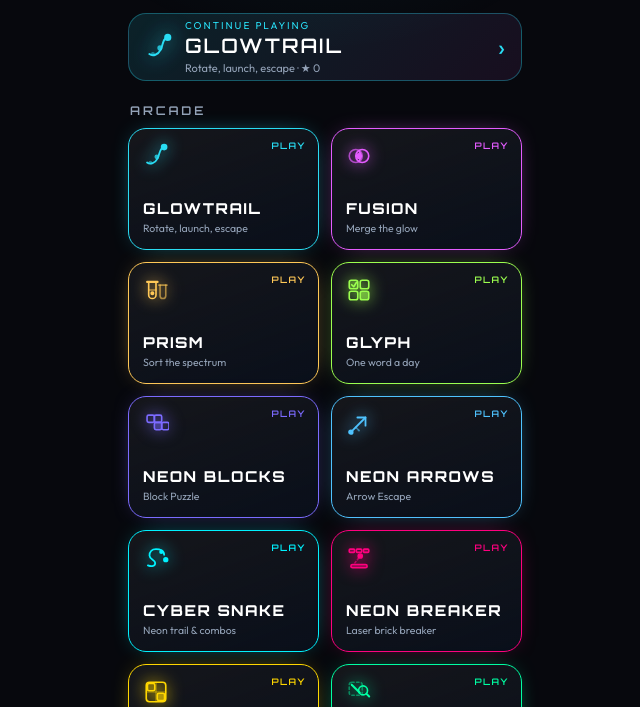
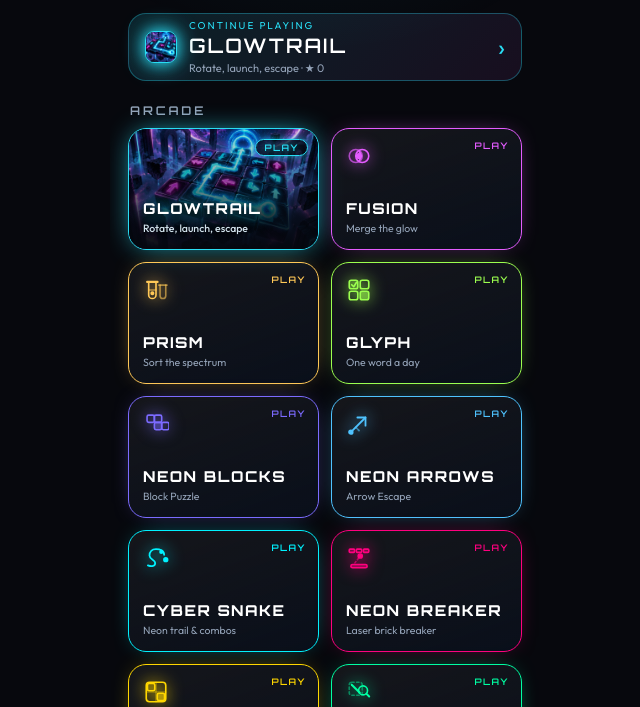
Before and after one commit to Rahman1080/MyGame, a website built with Vite: page index.html in a window 1280 px wide. Shown: the part 93-800 px from the top of the page, without its empty margins (315-955 px from the left). Built offline with nearby package versions, Linux system fonts and the light colour scheme; some packages are replaced by stand-ins of ours.

Commit message:
feat: add high-res 3D neon board thumbnail and icon for Glowtrail with overlay typography

```diff
--- a/src/platform/registry.ts
+++ b/src/platform/registry.ts
@@ -12,6 +12,7 @@ export const GAMES: GameDescriptor[] = [
       name: "GLOWTRAIL",
       tagline: "Rotate, launch, escape",
       icon: "trail",
+      thumbnail: "/glowtrail-thumb.jpg",
       accent: "#29DDF4",
       status: "ready",
       hasGauntlet: true,
--- a/src/platform/types.ts
+++ b/src/platform/types.ts
@@ -11,6 +11,7 @@ export interface GameMeta {
   name: string;
   tagline: string;
   icon: string;
+  thumbnail?: string;
   accent: string;
   status: "ready" | "soon";
   hasGauntlet: boolean;
--- a/src/platform/ui/launcher.ts
+++ b/src/platform/ui/launcher.ts
@@ -34,10 +34,18 @@ export function renderHome(root: HTMLElement, deps: HomeDeps, navigate: Navigate
   const cards = GAMES.map(({ meta }) => {
     const ready = meta.status === "ready";
     const label = `${escapeHtml(meta.name)} — ${escapeHtml(meta.tagline)}`;
-    return `<button class="arcade-card${ready ? "" : " soon"}" style="--accent:${meta.accent}" data-game="${meta.id}" ${
+    const hasThumb = Boolean(meta.thumbnail);
+    return `<button class="arcade-card${ready ? "" : " soon"}${hasThumb ? " has-thumb" : ""}" style="--accent:${meta.accent}" data-game="${meta.id}" ${
       ready ? "" : "disabled"
     } aria-label="${label}">
-      <div class="arcade-card-icon" aria-hidden="true">${getGameIcon(meta.id)}</div>
+      ${
+        hasThumb
+          ? `<div class="arcade-card-thumb" aria-hidden="true">
+               <img src="${meta.thumbnail}" alt="" class="arcade-thumb-img" />
+               <div class="arcade-thumb-scrim"></div>
+             </div>`
+          : `<div class="arcade-card-icon" aria-hidden="true">${getGameIcon(meta.id)}</div>`
+      }
       <span class="arcade-name">${escapeHtml(meta.name)}</span>
       <span class="arcade-tag">${escapeHtml(meta.tagline)}</span>
       <span class="arcade-state">${ready ? "PLAY" : "SOON"}</span>
@@ -59,7 +67,11 @@ export function renderHome(root: HTMLElement, deps: HomeDeps, navigate: Navigate
     </header>
 
     <button class="continue-card arcade-continue" data-act="continue">
-      <div class="continue-icon" style="color:${last.meta.accent}" aria-hidden="true">${getGameIcon(last.meta.id)}</div>
+      <div class="continue-icon" style="color:${last.meta.accent}" aria-hidden="true">${
+        last.meta.thumbnail
+          ? `<img src="${last.meta.thumbnail}" alt="" class="continue-thumb-img" />`
+          : getGameIcon(last.meta.id)
+      }</div>
       <span class="continue-text">
         <span class="k">CONTINUE PLAYING</span>
         <span class="lvl-big">${escapeHtml(last.meta.name)}</span>
--- a/src/styles/game.css
+++ b/src/styles/game.css
@@ -908,6 +908,80 @@ button:focus-visible,
 .arcade-card.soon .arcade-state { color: var(--dim); }
 .arcade-card.soon .arcade-name { color: var(--muted); }
 .arcade-card:not(.soon):active { transform: translateY(1px); }
+
+/* Card with full image thumbnail */
+.arcade-card.has-thumb {
+  overflow: hidden;
+  border-color: var(--accent);
+  box-shadow: 0 0 28px -8px var(--accent);
+  isolation: isolate;
+}
+.arcade-card-thumb {
+  position: absolute;
+  inset: 0;
+  z-index: 0;
+  pointer-events: none;
+  overflow: hidden;
+  border-radius: 17px;
+}
+.arcade-thumb-img {
+  width: 100%;
+  height: 100%;
+  object-fit: cover;
+  object-position: center 40%;
+  display: block;
+  transform: scale(1.01);
+  transition: transform 0.3s cubic-bezier(0.2, 0, 0.2, 1);
+}
+.arcade-card.has-thumb:hover .arcade-thumb-img,
+.arcade-card.has-thumb:active .arcade-thumb-img {
+  transform: scale(1.08);
+}
+.arcade-thumb-scrim {
+  position: absolute;
+  inset: 0;
+  background: linear-gradient(
+    180deg,
+    rgba(4, 7, 14, 0.1) 0%,
+    rgba(4, 7, 14, 0.32) 40%,
+    rgba(4, 7, 14, 0.84) 75%,
+    rgba(4, 7, 14, 0.98) 100%
+  );
+}
+.arcade-card.has-thumb .arcade-name {
+  position: relative;
+  z-index: 2;
+  text-shadow: 0 2px 6px rgba(0, 0, 0, 0.95), 0 0 16px var(--accent);
+}
+.arcade-card.has-thumb .arcade-tag {
+  position: relative;
+  z-index: 2;
+  color: #d1e2ec;
+  text-shadow: 0 2px 5px rgba(0, 0, 0, 0.95);
+  font-weight: 500;
+}
+.arcade-card.has-thumb .arcade-state {
+  position: absolute;
+  top: 10px;
+  right: 10px;
+  z-index: 2;
+  background: rgba(4, 7, 14, 0.72);
+  padding: 2px 8px;
+  border-radius: 999px;
+  border: 1px solid var(--accent);
+  box-shadow: 0 0 10px -2px var(--accent);
+  text-shadow: 0 0 8px var(--accent);
+}
+
+.continue-thumb-img {
+  width: 32px;
+  height: 32px;
+  border-radius: 9px;
+  object-fit: cover;
+  border: 1.5px solid var(--cyan);
+  box-shadow: 0 0 12px rgba(41, 221, 244, 0.5);
+  display: block;
+}
 
 .arcade-foot {
   margin: 18px 0 8px;
```
Also changed, not shown: public/glowtrail-thumb.jpg (added).
